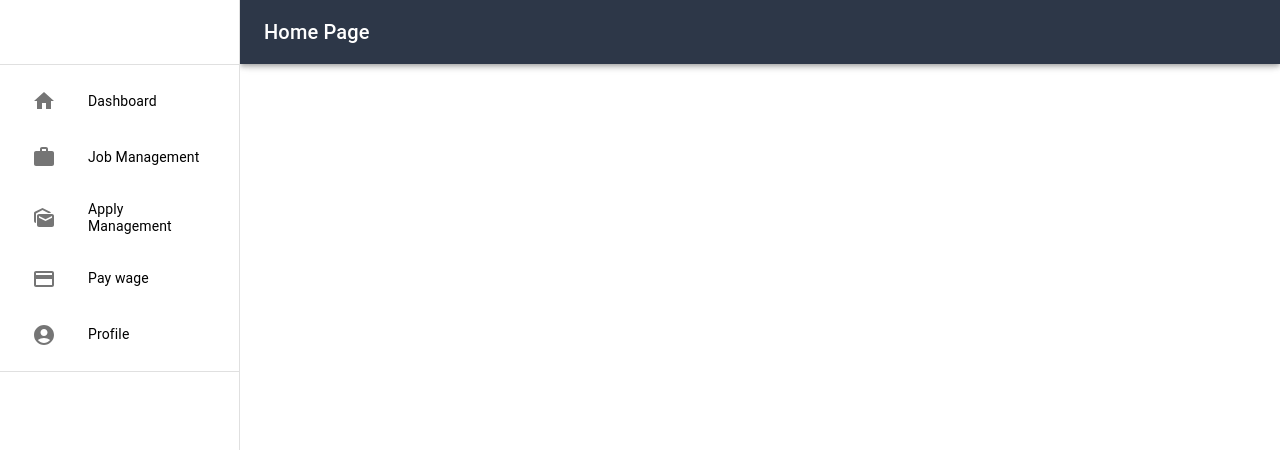
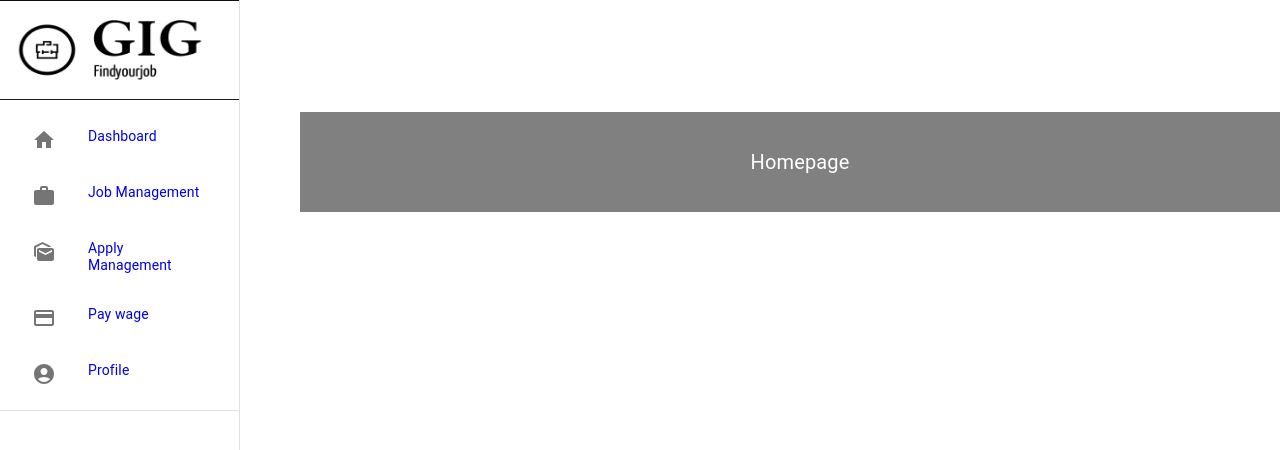
Before and after one commit to quyendqse/gigjob, a React (Create React App) app: page /home in a window 1280 px wide. Shown: the top 450 px of the page. Built offline with nearby package versions, Linux system fonts and the light colour scheme.

Commit message:
update/sidebar

```diff
--- a/src/App.tsx
+++ b/src/App.tsx
@@ -1,6 +1,7 @@
 import AppRoutes from "./routes/Routers";
 
 function App() {
+
   return <AppRoutes />;
 }
 
--- /dev/null
+++ b/src/components/pages/ApplyManagement.tsx
@@ -0,0 +1,23 @@
+import { Box } from '@mui/system'
+import React from 'react'
+
+export const ApplyManagement = () => {
+  return (
+    <Box
+    sx={{
+      backgroundColor: "gray",
+      width: "1000px",
+      ml: "300px",
+      display: "flex",
+      justifyContent: "center",
+      alignItems: "center",
+      color:'white',
+      fontSize:'20px',
+      height:'100px'
+    }}
+  >
+    Apply Management
+
+  </Box>
+  )
+}
--- /dev/null
+++ b/src/components/pages/JobManagement.tsx
@@ -0,0 +1,23 @@
+import { Box } from '@mui/material'
+import React from 'react'
+
+export const JobManagement = () => {
+  return (
+    <Box
+    sx={{
+      backgroundColor: "gray",
+      width: "1000px",
+      ml: "300px",
+      display: "flex",
+      justifyContent: "center",
+      alignItems: "center",
+      color:'white',
+      fontSize:'20px',
+      height:'100px'
+    }}
+  >
+   Job Management
+
+  </Box>
+  )
+}
--- /dev/null
+++ b/src/components/pages/PayWage.tsx
@@ -0,0 +1,23 @@
+import { Box } from '@mui/material'
+import React from 'react'
+
+export const PayWage = () => {
+  return (
+    <Box
+    sx={{
+      backgroundColor: "gray",
+      width: "1000px",
+      ml: "300px",
+      display: "flex",
+      justifyContent: "center",
+      alignItems: "center",
+      color:'white',
+      fontSize:'20px',
+      height:'100px'
+    }}
+  >
+    Paywage
+
+  </Box>
+  )
+}
--- a/src/routes/Routers.tsx
+++ b/src/routes/Routers.tsx
@@ -1,13 +1,21 @@
 import { config } from "process";
+
+
 import { BrowserRouter, Route, Routes } from "react-router-dom";
+import App from "../App";
+import { ApplyManagement } from "../components/pages/ApplyManagement";
+import { JobManagement } from "../components/pages/JobManagement";
+import { PayWage } from "../components/pages/PayWage";
 import { protectedRoutes, publicRoutes } from "../constants/routes";
 import Home from "../views/Home";
+import SideBar from "../views/SignIn/SideBar";
 import ProtectedRoute from "./ProtectedRoute";
 import PublicRoute from "./PublicRoute";
 
 function AppRoutes() {
   return (
     <BrowserRouter>
+   <SideBar/>
       <Routes>
         {/* <Route element={<ProtectedRoute />}>
           {protectedRoutes.map((r, index) => (
@@ -19,6 +27,10 @@ function AppRoutes() {
             <Route key={`pubRoute${index}`} path={r.path} element={r.element} />
           ))}
         </Route>
+        <Route> <Route path="/home" element={<Home />}/>  </Route>
+        <Route> <Route path="/job-management" element={<JobManagement />}/>  </Route>
+        <Route> <Route path="/pay-wage" element={<PayWage />}/>  </Route>
+        <Route> <Route path="/apply-management" element={<ApplyManagement />}/>  </Route>
         <Route
           path="*"
           //this jsx is just temporary. This will be update with complete UI later.
@@ -29,9 +41,8 @@ function AppRoutes() {
             </div>
           }
         />
-        <Route> <Route path="/home" element={<Home />}/>  </Route>
+      </Routes>
 
-      </Routes>
     </BrowserRouter>
 
   );
--- a/src/views/Home.tsx
+++ b/src/views/Home.tsx
@@ -1,3 +1,4 @@
+import { Box } from "@mui/system";
 import { useNavigate } from "react-router-dom";
 import { logOut } from "../firebase/firebase";
 import SideBar from "./SignIn/SideBar";
@@ -11,15 +12,24 @@ function Home() {
   // };
 
   return (
-    <div>
-       <SideBar/>
+    <Box
+      sx={{
+        backgroundColor: "gray",
+        width: "1000px",
+        ml: "300px",
+        display: "flex",
+        justifyContent: "center",
+        alignItems: "center",
+        color:'white',
+        fontSize:'20px',
+        height:'100px'
+      }}
+    >
+      Homepage
       {/* <button type="button" onClick={logout}>
         Log out
       </button> */}
-    </div>
-
-
-
+    </Box>
   );
 }
 
--- a/src/views/SignIn/SideBar.tsx
+++ b/src/views/SignIn/SideBar.tsx
@@ -5,22 +5,27 @@ import CssBaseline from "@mui/material/CssBaseline";
 import Divider from "@mui/material/Divider";
 import Drawer from "@mui/material/Drawer";
 import IconButton from "@mui/material/IconButton";
-import WorkIcon from '@mui/icons-material/Work';
+import WorkIcon from "@mui/icons-material/Work";
 import List from "@mui/material/List";
 import ListItem from "@mui/material/ListItem";
 import ListItemButton from "@mui/material/ListItemButton";
 import ListItemIcon from "@mui/material/ListItemIcon";
 import ListItemText from "@mui/material/ListItemText";
-import HomeIcon from '@mui/icons-material/Home';
+import HomeIcon from "@mui/icons-material/Home";
 import MenuIcon from "@mui/icons-material/Menu";
 import Toolbar from "@mui/material/Toolbar";
 import Typography from "@mui/material/Typography";
-import MarkAsUnreadIcon from '@mui/icons-material/MarkAsUnread';
-import PaymentIcon from '@mui/icons-material/Payment';
-import AccountCircleIcon from '@mui/icons-material/AccountCircle';
+import MarkAsUnreadIcon from "@mui/icons-material/MarkAsUnread";
+import PaymentIcon from "@mui/icons-material/Payment";
+import AccountCircleIcon from "@mui/icons-material/AccountCircle";
 import { protectedRoutes } from "../../constants/routes";
+import { useNavigate } from "react-router-dom";
+import { NavLink } from "react-router-dom";
+import { Button, Card, CardMedia } from "@mui/material";
+import { Link } from "react-router-dom";
+import { Image } from "@mui/icons-material";
+import { fontSize } from "@mui/system";
 const drawerWidth = 240;
-
 interface Props {
   /**
    * Injected by the documentation to work in an iframe.
@@ -29,8 +34,7 @@ interface Props {
   window?: () => Window;
 }
 
-
-export default function  SideBar(props: Props) {
+export default function SideBar(props: Props) {
   const { window } = props;
   const [mobileOpen, setMobileOpen] = React.useState(false);
 
@@ -40,47 +44,57 @@ export default function  SideBar(props: Props) {
 
   const menu = [
     {
-        lable: 'Dashboard',
-        icon: <HomeIcon/>,
-        path: '/home'
+      lable: "Dashboard",
+      icon: <HomeIcon />,
+      path: "/home",
     },
     {
-        lable: 'Job Management',
-        icon: <WorkIcon/>
+      lable: "Job Management",
+      icon: <WorkIcon />,
+      path: "/job-management",
     },
     {
-        lable: 'Apply Management',
-        icon: <MarkAsUnreadIcon/>
+      lable: "Apply Management",
+      icon: <MarkAsUnreadIcon />,
+      path: "/apply-management",
     },
     {
-        lable: 'Pay wage',
-        icon: <PaymentIcon/>
+      lable: "Pay wage",
+      icon: <PaymentIcon />,
+      path: "/pay-wage",
     },
     {
-        lable: 'Profile',
-        icon: <AccountCircleIcon/>
+      lable: "Profile",
+      icon: <AccountCircleIcon />,
+      path: "/profile",
     },
-  ]
+  ];
+  const drawer = (
+    <Box>
+      <img style={{ width: "260px", height: "100px", marginLeft:'-20px', }} src="/assets/logo.png" />
 
-  const drawer = (
-    <div>
-      <Toolbar />
-      <Divider />
       <List>
         {menu.map((menu) => {
           return (
-
-               <ListItem >
+            <ListItem>
               <ListItemButton>
+                <Link
+                  style={{ textDecoration: "none" }}
+                  type="button"
+                  to={menu.path}
+                >
+                  <Box sx={{ display: "flex" }}>
                     <ListItemIcon> {menu.icon} </ListItemIcon>
-                {menu.lable}
+                    <Typography>{menu.lable}</Typography>
+                  </Box>
+                </Link>
               </ListItemButton>
             </ListItem>
           );
         })}
       </List>
       <Divider />
-    </div>
+    </Box>
   );
 
   const container =
@@ -93,23 +107,10 @@ export default function  SideBar(props: Props) {
         position="fixed"
         sx={{
           width: { sm: `calc(100% - ${drawerWidth}px)` },
-          ml: { sm: `${drawerWidth}px` }
+          ml: { sm: `${drawerWidth}px` },
         }}
       >
-        <Toolbar>
-          <IconButton
-            color="inherit"
-            aria-label="open drawer"
-            edge="start"
-            onClick={handleDrawerToggle}
-            sx={{ mr: 2, display: { sm: "none" } }}
-          >
-            <MenuIcon />
-          </IconButton>
-          <Typography variant="h6" noWrap component="div">
-            Home Page
-          </Typography>
-        </Toolbar>
+
       </AppBar>
       <Box
         component="nav"
@@ -123,14 +124,14 @@ export default function  SideBar(props: Props) {
           open={mobileOpen}
           onClose={handleDrawerToggle}
           ModalProps={{
-            keepMounted: true // Better open performance on mobile.
+            keepMounted: true, // Better open performance on mobile.
           }}
           sx={{
             display: { xs: "block", sm: "none" },
             "& .MuiDrawer-paper": {
               boxSizing: "border-box",
-              width: drawerWidth
-            }
+              width: drawerWidth,
+            },
           }}
         >
           {drawer}
@@ -141,8 +142,8 @@ export default function  SideBar(props: Props) {
             display: { xs: "none", sm: "block" },
             "& .MuiDrawer-paper": {
               boxSizing: "border-box",
-              width: drawerWidth
-            }
+              width: drawerWidth,
+            },
           }}
           open
         >
@@ -154,7 +155,7 @@ export default function  SideBar(props: Props) {
         sx={{
           flexGrow: 1,
           p: 3,
-          width: { sm: `calc(100% - ${drawerWidth}px)` }
+          width: { sm: `calc(100% - ${drawerWidth}px)` },
         }}
       >
         <Toolbar />
```
Also changed, not shown: src/constants/routes.tsx (+15 -0 lines), public/assets/logo.png (added). Lines whose indentation alone changed are shown as unchanged.
